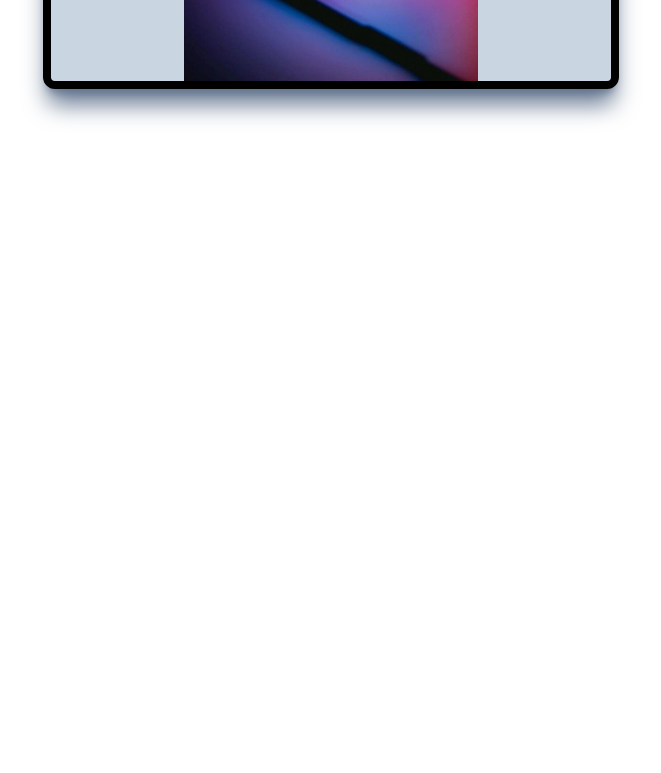
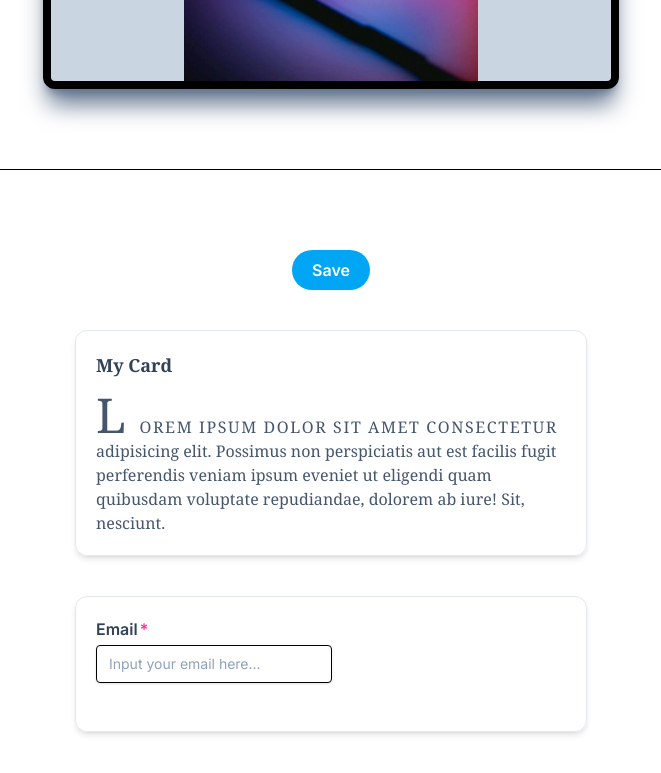
Before and after one commit to damej7/tw-v2, a website: page index.html in a window 1280 px wide. Shown: the part 3341-4114 px from the top of the page, without its empty margins (309-970 px from the left). Before the commit the page ends 3814 px from the top, so only its background shows below. Drawn offline with Linux system fonts and the light colour scheme; a web font is replaced by a local one.

Commit message:
pseudo-class tailwind

```diff
--- a/index.html
+++ b/index.html
@@ -138,6 +138,54 @@
         class="w-[200px] h-[200px] bg-white/50 m-auto backdrop-blur-lg rounded-full"
       ></div>
     </div>
+
+    <hr class="my-20" />
+
+    <button
+      class="my-10 bg-sky-500 px-5 py-2 rounded-full text-white font-semibold font-inter block mx-auto hover:bg-sky-700 active:bg-sky-900 focus:ring focus:ring-red-700"
+    >
+      Save
+    </button>
+
+    <div
+      class="max-w-lg my-10 border border-slate-200 rounded-xl mx-auto p-5 shadow-md hover:bg-sky-500 font-serif group"
+    >
+      <h5 class="font-bold text-slate-700 text-lg mb-3 group-hover:text-white">
+        My Card
+      </h5>
+      <p
+        class="text-slate-600 group-hover:text-white selection:bg-lime-300 selection:text-slate-900 first-line:uppercase first-line:tracking-widest first-letter:text-5xl first-letter:mr-3"
+      >
+        Lorem ipsum dolor sit amet consectetur adipisicing elit. Possimus non
+        perspiciatis aut est facilis fugit perferendis veniam ipsum eveniet ut
+        eligendi quam quibusdam voluptate repudiandae, dolorem ab iure! Sit,
+        nesciunt.
+      </p>
+    </div>
+
+    <div
+      class="max-w-lg border border-slate-200 rounded-xl mx-auto p-5 shadow-md font-inter"
+    >
+      <form action="">
+        <label for="email">
+          <span
+            class="block font-semibold mb-1 text-slate-700 after:content-['*'] after:text-pink-500 after:ml-0.5"
+            >Email</span
+          >
+          <input
+            type="email"
+            name=""
+            id="email"
+            class="px-3 py-2 border shadow rounded text-sm placeholder:text-slate-400 focus:outline-none focus:ring-1 focus:ring-sky-500 focus:border-sky-500 invalid:text-pink-700 invalid:focus:ring-pink-700 invalid:focus:border-pink-700 peer"
+            placeholder="Input your email here..."
+          />
+          <p class="text-sm p-1 text-pink-700 invisible peer-invalid:visible">
+            Email tidak valid
+          </p>
+        </label>
+      </form>
+    </div>
+
     <div class="mb-96"></div>
   </body>
 </html>
```
Also changed, not shown: dist/style.css.
